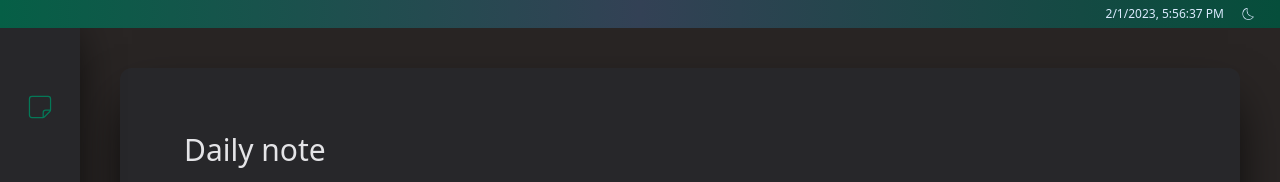
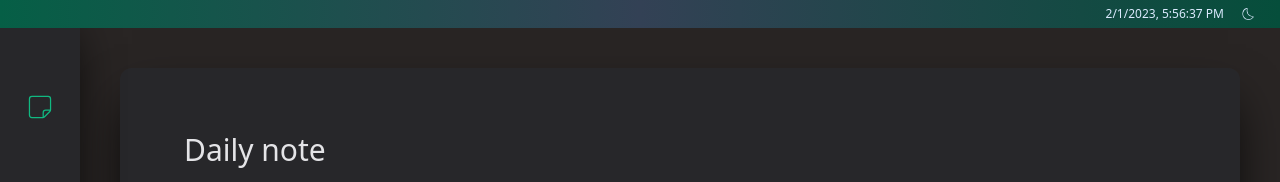
Before and after one commit to erratinsilentio/Soul-Journal, a Next.js app in the folder client/: page / in a window 1280 px wide. Shown: the top 182 px of the page. Built offline with nearby package versions, Linux system fonts and the light colour scheme; a web font is replaced by a local one.

Commit message:
feat(navbar): fixed icon styling, so now they lit up when selected

```diff
--- a/client/components/layout/navbar/Icon.tsx
+++ b/client/components/layout/navbar/Icon.tsx
@@ -1,22 +1,17 @@
+"use client";
+
 import { ReactElement } from "react";
-import { IconType } from "react-icons/lib";
 import { SelectedPath } from "./Navbar";
 
 export const NavbarIcon = ({
   icon,
   text,
-  selected,
 }: {
   icon: ReactElement;
   text: SelectedPath;
-  selected: SelectedPath;
 }) => {
   return (
-    <div
-      className={`group relative my-7 text-3xl text-emerald-700 duration-200 hover:scale-110 hover:text-emerald-500 ${
-        selected === text && "text-emerald-500"
-      }`}
-    >
+    <div className="group relative my-7 text-3xl text-emerald-700 duration-200 hover:scale-110 hover:text-emerald-500">
       {icon}
       <span
         className="absolute -top-2 left-14 m-2 w-auto min-w-max origin-left scale-0 rounded-md
--- a/client/components/layout/navbar/Navbar.tsx
+++ b/client/components/layout/navbar/Navbar.tsx
@@ -20,16 +20,44 @@ export const Navbar = () => {
       } fixed top-0 z-10 flex min-h-screen w-16 flex-col items-center bg-gradient-to-b from-zinc-800 via-zinc-800 to-zinc-900 py-16 shadow-2xl shadow-black duration-200 sm:left-0 sm:w-20`}
     >
       <Link href="/" onClick={() => setSelected("Home")}>
-        <NavbarIcon icon={<CiStickyNote />} selected={selected} text="Home" />
+        <NavbarIcon
+          icon={
+            <CiStickyNote
+              className={`${selected === "Home" && "text-emerald-500"}`}
+            />
+          }
+          text="Home"
+        />
       </Link>
       <Link href="/goals" onClick={() => setSelected("Goals")}>
-        <NavbarIcon icon={<CiRead />} selected={selected} text="Goals" />
+        <NavbarIcon
+          icon={
+            <CiRead
+              className={`${selected === "Goals" && "text-emerald-500"}`}
+            />
+          }
+          text="Goals"
+        />
       </Link>
       <Link href="/archive" onClick={() => setSelected("Archive")}>
-        <NavbarIcon icon={<CiCalendar />} selected={selected} text="Archive" />
+        <NavbarIcon
+          icon={
+            <CiCalendar
+              className={`${selected === "Archive" && "text-emerald-500"}`}
+            />
+          }
+          text="Archive"
+        />
       </Link>
       <Link href="/settings" onClick={() => setSelected("Settings")}>
-        <NavbarIcon icon={<CiSettings />} selected={selected} text="Settings" />
+        <NavbarIcon
+          icon={
+            <CiSettings
+              className={`${selected === "Settings" && "text-emerald-500"}`}
+            />
+          }
+          text="Settings"
+        />
       </Link>
     </nav>
   );
```
